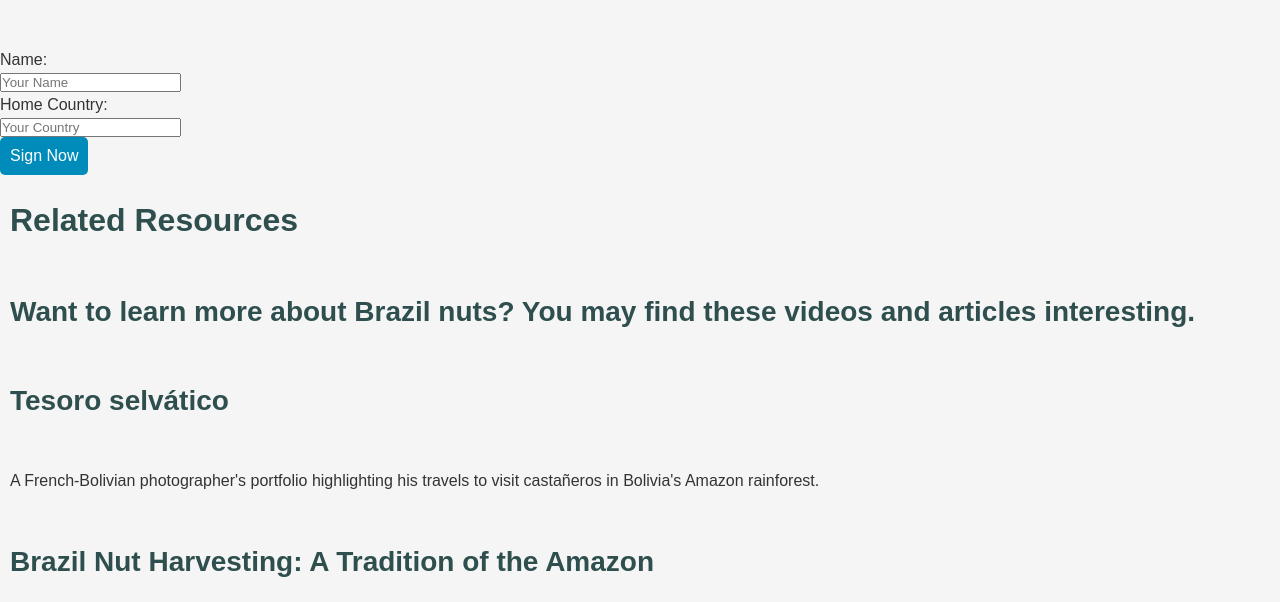
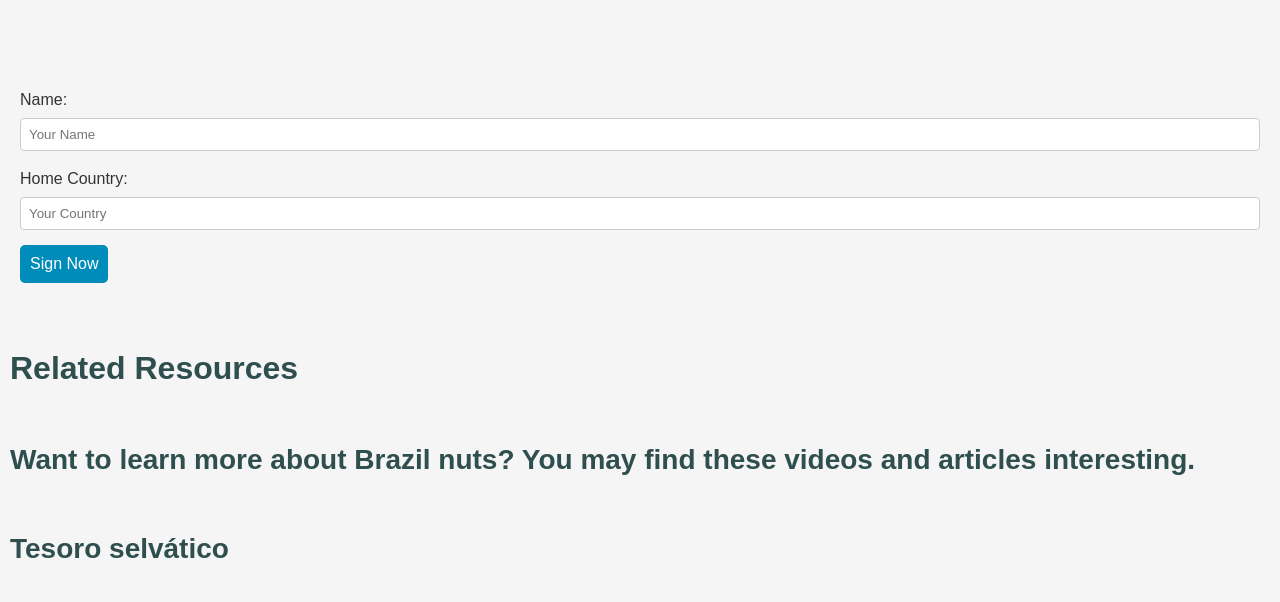
Before and after one commit to avalucianelson/Bolivian_Advocacy_Project, a plain HTML site: page index.html in a window 1280 px wide. Shown: the part 5940-6542 px from the top of the page. Drawn offline with Linux system fonts and the light colour scheme; files whose address does not match are found by name.

Commit message:
Update styles.css - styling for invalid form inputs
Showing students how we can make invalid inputs stand out to the user by using red colors through css.

```diff
--- a/styles.css
+++ b/styles.css
@@ -182,6 +182,14 @@ button:hover {
     padding-right: 10px;
 }
 
+/* Add to CSS file */
+input.error {
+    border-style: solid;
+    border-width: 2px;
+    border-color: red;
+    background:pink;
+  }
+
 /* Video Container */
 .video-container {
     position: relative;
@@ -248,6 +256,28 @@ button:hover {
     background-color: #f5f5f5; /* Light earth tone on hover */
 }
 
+/* Form Styling */
+#sign-petition {
+    padding: 20px; /* Spacing inside the form */
+    border-radius: 8px; /* Rounded corners for the form */
+    margin: 20px 0; /* Vertical spacing around the form */
+}
+
+#sign-petition label {
+    display: block; /* Makes the label take up the full width */
+    margin-bottom: 5px; /* Space below each label */
+    color: #333; /* Dark color for text */
+    font-size: 16px; /* Slightly larger text for readability */
+}
+
+#sign-petition input[type="text"] {
+    width: 100%; /* Full width of the form */
+    padding: 8px; /* Comfortable padding inside the inputs */
+    margin-bottom: 15px; /* Space below each input field */
+    border: 1px solid #ccc; /* Subtle border for the inputs */
+    border-radius: 4px; /* Slightly rounded borders for the inputs */
+}
+
 /* Footer Styling */
 .footer {
     position: relative;
```
